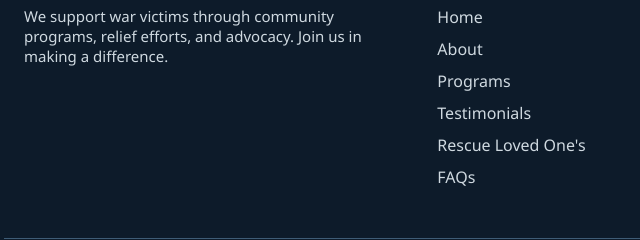
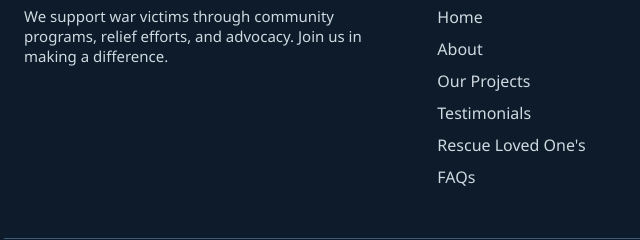
Before and after one commit to WarVictims/Victim-Aid, a plain HTML site: page RescueNow.html in a window 1280 px wide. Shown: the part 2477-2717 px from the top of the page, 16-656 px from the left. Drawn offline with Linux system fonts and the light colour scheme.

Commit message:
Update RescueNow.html

```diff
--- a/RescueNow.html
+++ b/RescueNow.html
@@ -328,7 +328,7 @@ body.loaded #preloader {
         <ul>
           <li><a href="index.html" >Home</a></li>
           <li><a href="About.html">About</a></li>
-          <li><a href="index.html#projects">Programs</a></li>
+          <li><a href="index.html#projects">Our Projects</a></li>
           <li><a href="index.html#wps">Testimonials</a></li>
           <li><a href="RescueNow.html">Rescue Loved One's</a></li>
           <li><a href="FAQs.html">FAQs</a></li>
```
